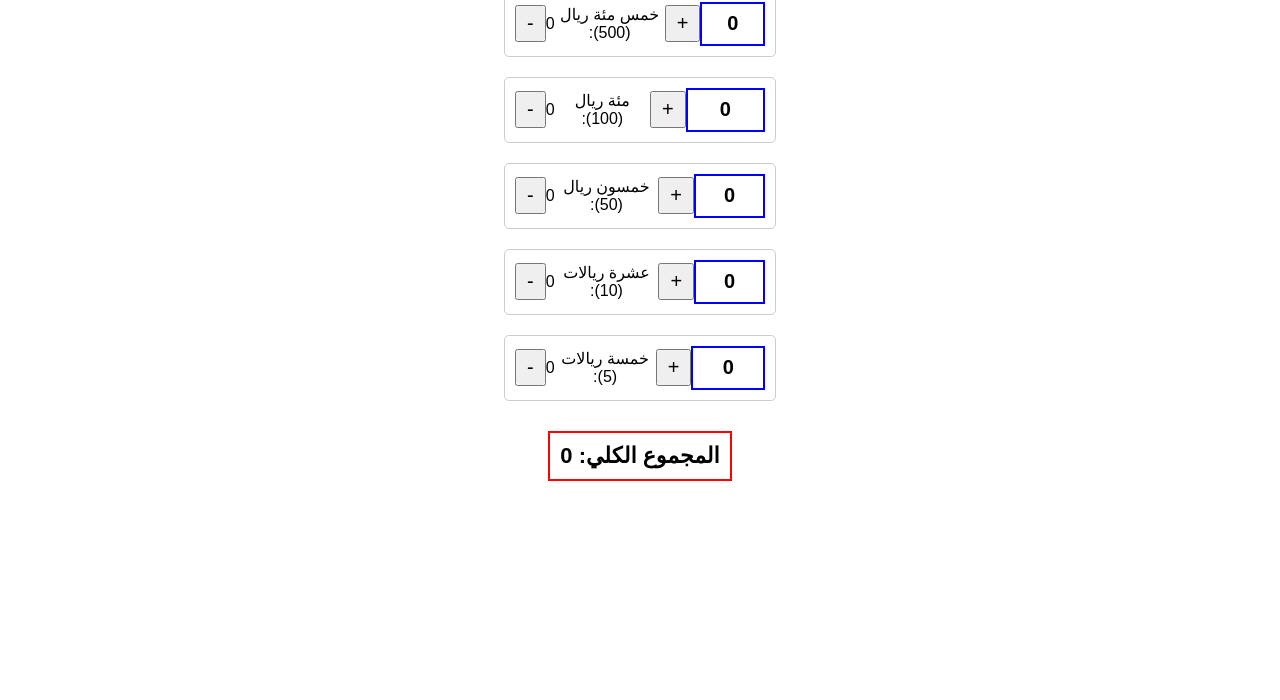
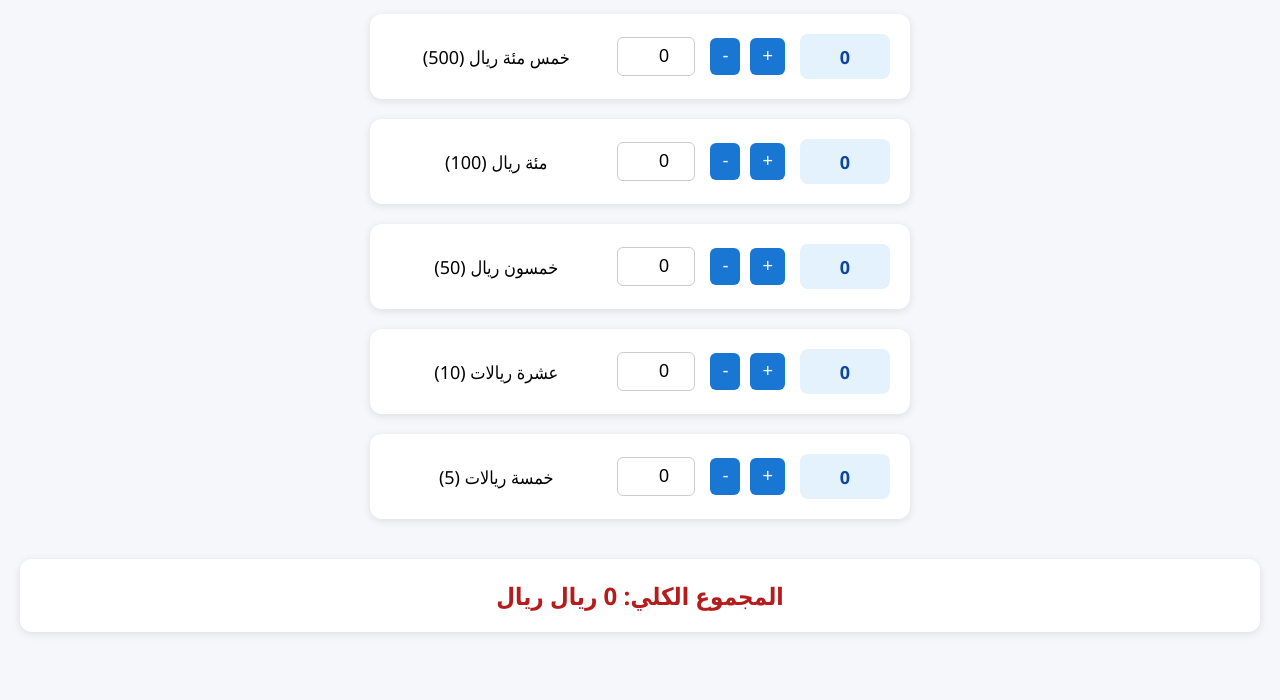
Before and after one commit to 3boodi999/wep_Project-4, a plain HTML site: page index.html in a window 1280 px wide. Shown: the part 100-800 px from the top of the page. Drawn offline with Linux system fonts and the light colour scheme.

Commit message:
Update index.html

```diff
--- a/index.html
+++ b/index.html
@@ -1,60 +1,109 @@
 <!DOCTYPE html>
 <html lang="ar">
 <head>
-    <meta charset="UTF-8">
-    <meta name="viewport" content="width=device-width, initial-scale=1.0">
+  <meta charset="UTF-8" />
+  <meta name="viewport" content="width=device-width, initial-scale=1.0" />
   <title>عداد الفئات</title>
   <style>
     body {
-            font-family: Arial, sans-serif;
+      font-family: 'Segoe UI', Tahoma, Geneva, Verdana, sans-serif;
+      background-color: #f5f7fa;
+      margin: 0;
+      padding: 20px;
+      direction: rtl;
       text-align: center;
-            direction: rtl;
     }
+
+    h1 {
+      margin-bottom: 30px;
+      color: #333;
+    }
+
     .container {
       display: flex;
-            justify-content: center;
+      flex-direction: column;
       align-items: center;
-            flex-direction: column;
+      gap: 20px;
     }
+
     .counter {
-            margin: 10px;
+      background-color: #fff;
       display: flex;
       align-items: center;
       justify-content: space-between;
-            width: 250px;
+      width: 90%;
+      max-width: 500px;
+      padding: 20px;
+      border-radius: 12px;
+      box-shadow: 0 2px 8px rgba(0, 0, 0, 0.1);
+      gap: 15px;
+    }
+
+    .counter span.label {
+      flex: 2;
+      font-size: 18px;
+      font-weight: 500;
+      text-align: center;
+    }
+
+    .counter input.count {
+      width: 60px;
+      text-align: center;
+      font-size: 18px;
       border: 1px solid #ccc;
-            padding: 10px;
-            border-radius: 5px;
+      border-radius: 6px;
+      padding: 8px;
     }
+
     .total-box {
-            width: 80px;
-            height: 40px;
-            border: 2px solid blue;
+      width: 90px;
+      height: 45px;
+      background-color: #e3f2fd;
+      color: #0d47a1;
+      border-radius: 8px;
       display: flex;
       align-items: center;
       justify-content: center;
-            font-size: 20px;
       font-weight: bold;
+      font-size: 18px;
     }
+
+    .buttons {
+      display: flex;
+      gap: 10px;
+    }
+
+    button {
+      font-size: 18px;
+      padding: 8px 12px;
+      border: none;
+      border-radius: 6px;
+      cursor: pointer;
+      background-color: #1976d2;
+      color: white;
+      transition: background-color 0.3s;
+    }
+
+    button:hover {
+      background-color: #0d47a1;
+    }
+
     .grand-total {
-            margin-top: 20px;
-            font-size: 22px;
+      margin-top: 40px;
+      font-size: 24px;
       font-weight: bold;
-            padding: 10px;
-            border: 2px solid red;
-            display: inline-block;
-        }
-        button {
-            font-size: 20px;
-            cursor: pointer;
-            padding: 5px 10px;
+      background-color: #fff;
+      padding: 20px;
+      border-radius: 12px;
+      box-shadow: 0 2px 8px rgba(0, 0, 0, 0.1);
+      color: #b71c1c;
     }
   </style>
 </head>
 <body>
   <h1>عداد الفئات</h1>
   <div class="container" id="counters"></div>
-    <div class="grand-total">المجموع الكلي: <span id="grand-total">0</span></div>
+  <div class="grand-total">المجموع الكلي: <span id="grand-total">0</span> ريال</div>
 
   <script>
     const categories = [
@@ -71,21 +120,24 @@
     });
 
     function updateCounter(value) {
-            document.getElementById(`count-${value}`).innerText = counts[value];
+      const input = document.getElementById(`count-${value}`);
+      counts[value] = parseInt(input.value) || 0;
       document.getElementById(`total-${value}`).innerText = counts[value] * value;
       updateGrandTotal();
       localStorage.setItem("counts", JSON.stringify(counts));
     }
 
     function changeCount(value, delta) {
-            counts[value] += delta;
-            if (counts[value] < 0) counts[value] = 0;
+      const input = document.getElementById(`count-${value}`);
+      let newValue = (parseInt(input.value) || 0) + delta;
+      if (newValue < 0) newValue = 0;
+      input.value = newValue;
       updateCounter(value);
     }
 
     function updateGrandTotal() {
-            let total = categories.reduce((sum, cat) => sum + (counts[cat.value] * cat.value), 0);
-            document.getElementById("grand-total").innerText = total;
+      const total = categories.reduce((sum, cat) => sum + (counts[cat.value] * cat.value), 0);
+      document.getElementById("grand-total").innerText = total + ' ريال';
     }
 
     const container = document.getElementById("counters");
@@ -94,10 +146,12 @@
       div.className = "counter";
       div.innerHTML = `
         <div class="total-box" id="total-${cat.value}">${counts[cat.value] * cat.value}</div>
+        <div class="buttons">
           <button onclick="changeCount(${cat.value}, 1)">+</button>
-                <span>${cat.label}:</span>
-                <span id="count-${cat.value}">${counts[cat.value]}</span>
           <button onclick="changeCount(${cat.value}, -1)">-</button>
+        </div>
+        <input type="number" class="count" id="count-${cat.value}" value="${counts[cat.value]}" oninput="updateCounter(${cat.value})" />
+        <span class="label">${cat.label}</span>
       `;
       container.appendChild(div);
     });
```
Lines whose indentation alone changed are shown as unchanged.
